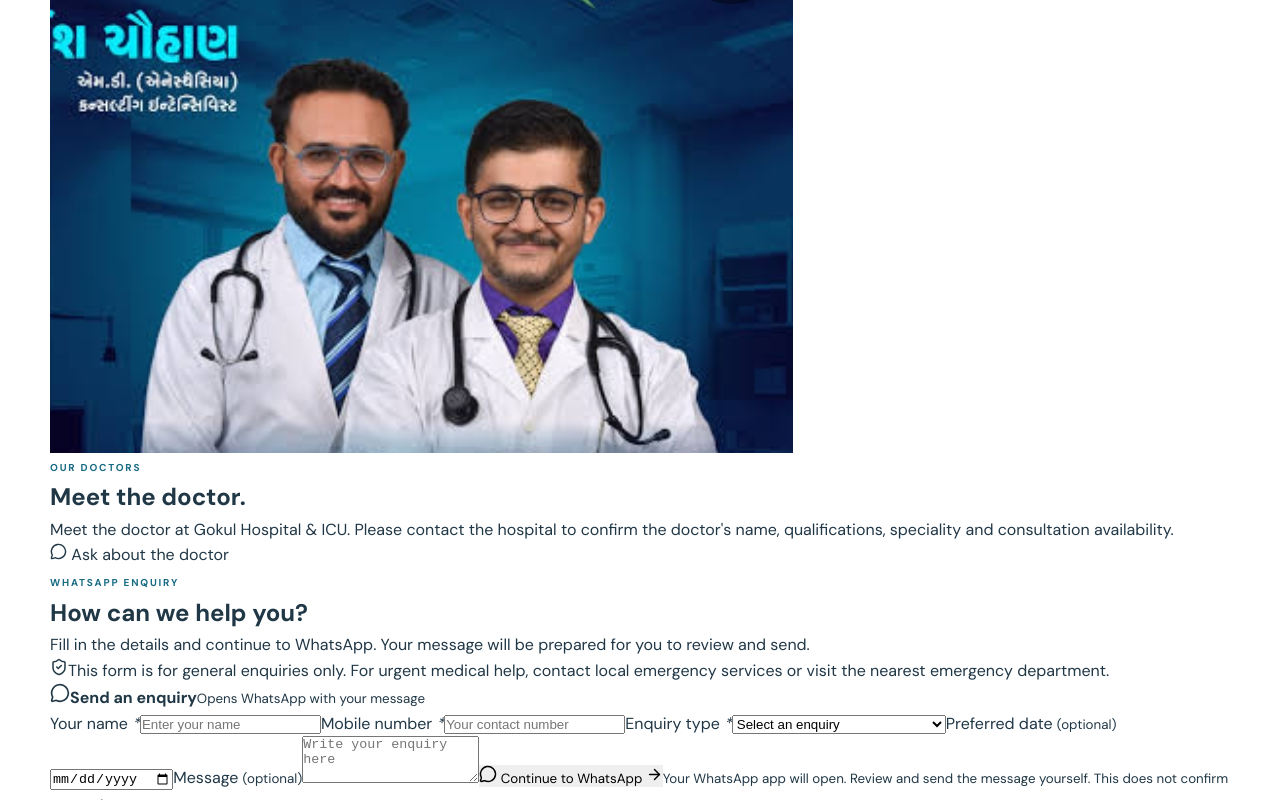
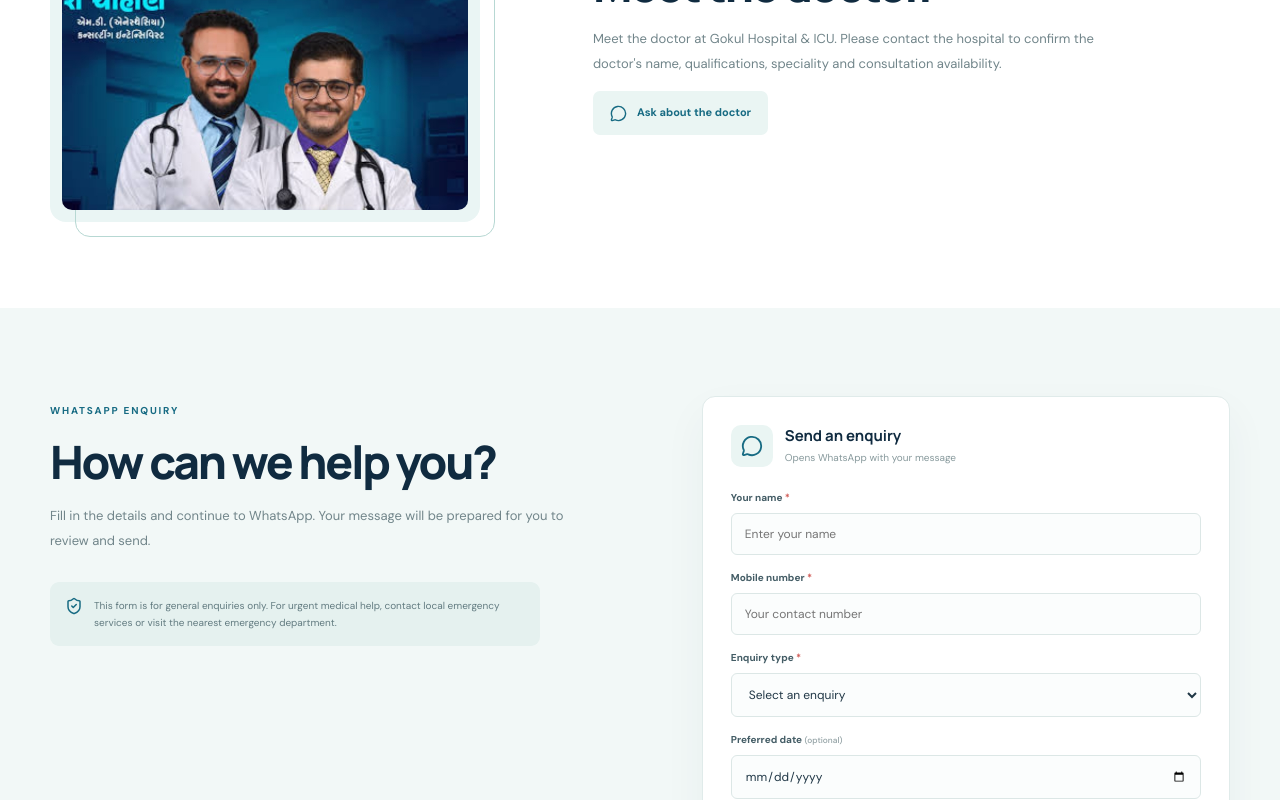
Before and after one commit to kartikgadhiya24-dev/hospital-demo-web, a React (Vite) app: page /gokul-hospital in a window 1280 px wide. Shown: the part 2000-2800 px from the top of the page. Built offline with nearby package versions, Linux system fonts and the light colour scheme.

Commit message:
Style Gokul doctor profile and WhatsApp enquiry form

```diff
--- a/src/pages/HospitalSites.css
+++ b/src/pages/HospitalSites.css
@@ -805,3 +805,35 @@ html{scroll-behavior:smooth}
 .gk-footer{background:#0a202f;color:#fff;padding:30px 0 18px}.gk-footer>.gk-shell:first-child{display:flex;justify-content:space-between;gap:25px}.gk-footer b,.gk-footer span{display:block}.gk-footer b{font:800 12px Manrope;letter-spacing:.06em}.gk-footer span{font-size:10px;color:#9cb1b9;margin-top:7px}.gk-footer .gk-shell>div:last-child{display:flex;gap:20px}.gk-footer a{display:flex;align-items:center;gap:6px;color:#b8d5d4;font-size:10px}.gk-footer p{border-top:1px solid #29414c;margin-top:22px;padding-top:14px;font-size:9px;color:#849da6}
 @media(max-width:850px){.gk-hero-grid{gap:35px}.gk-visual>img{height:360px}.gk-about-grid{gap:45px}.gk-location-grid{gap:35px}}
 @media(max-width:650px){.gk-shell{width:calc(100% - 34px)}.gk-top .gk-shell{height:36px;font-size:8px}.gk-nav{height:70px}.gk-brand b{font-size:12px}.gk-brand small{font-size:7px}.gk-brand>span{width:39px;height:39px}.gk-nav nav{display:none}.gk-call{padding:11px 12px;font-size:10px}.gk-hero{padding:52px 0 58px}.gk-hero-grid{grid-template-columns:1fr;gap:37px}.gk-copy h1{font-size:47px;margin:19px 0}.gk-copy>p{font-size:13px}.gk-actions{display:grid;grid-template-columns:1fr}.gk-rating{margin-top:27px}.gk-visual{padding-left:14px}.gk-visual>img{height:300px}.gk-visual:before{inset:14px 14px 0 0}.gk-facts .gk-shell{grid-template-columns:1fr}.gk-facts .gk-shell>div{border-right:0;border-bottom:1px solid #e1e9e8;padding:12px 0}.gk-facts .gk-shell>div:last-child{border:0}.gk-about,.gk-facilities,.gk-location{padding:60px 0}.gk-about-grid,.gk-location-grid{grid-template-columns:1fr;gap:22px}.gk-about h2,.gk-section-head h2,.gk-location h2{font-size:33px}.gk-section-head{display:block}.gk-section-head>p{margin-top:13px}.gk-cards{grid-template-columns:1fr}.gk-cards article{min-height:0}.gk-contact-inner{display:block}.gk-contact-inner>a{display:inline-flex;margin-top:20px}.gk-footer>.gk-shell:first-child{display:block}.gk-footer .gk-shell>div:last-child{margin-top:18px;flex-wrap:wrap;gap:15px}}
+
+
+/* Gokul doctor profile and WhatsApp enquiry */
+.gokul-site .gk-doctors{padding:86px 0;background:#fff}
+.gokul-site .gk-doctor-grid{display:grid;grid-template-columns:.85fr 1.15fr;gap:72px;align-items:center}
+.gokul-site .gk-doctor-photo{height:390px;max-width:430px;width:100%;padding:12px;background:#eaf5f4;border-radius:16px;position:relative}
+.gokul-site .gk-doctor-photo:before{content:'';position:absolute;inset:25px -15px -15px 25px;border:1px solid #b7d8d3;border-radius:15px;z-index:0}
+.gokul-site .gk-doctor-photo img{position:relative;z-index:1;width:100%;height:100%;object-fit:cover;object-position:center 25%;border-radius:10px;display:block}
+.gokul-site .gk-doctor-copy h2,.gokul-site .gk-enquiry h2{font:800 clamp(32px,4vw,46px)/1.15 Manrope,sans-serif;letter-spacing:-.05em;color:var(--gk-navy);margin:15px 0}
+.gokul-site .gk-doctor-copy p,.gokul-site .gk-enquiry-grid>div>p{font-size:13px;line-height:1.9;color:#71858a;max-width:520px}
+.gokul-site .gk-doctor-link{display:inline-flex;align-items:center;gap:10px;margin-top:15px;padding:13px 17px;border-radius:7px;background:#eaf5f3;color:var(--gk-blue);font-size:11px;font-weight:800}
+.gokul-site .gk-enquiry{padding:88px 0;background:#f2f8f7}
+.gokul-site .gk-enquiry-grid{display:grid;grid-template-columns:1fr .9fr;gap:65px;align-items:start}
+.gokul-site .gk-enquiry-note{display:flex;gap:11px;max-width:490px;margin-top:28px;padding:15px;border-radius:9px;background:#e5f1ef;color:#627b80;font-size:10px;line-height:1.7}
+.gokul-site .gk-enquiry-note svg{flex-shrink:0;color:var(--gk-blue)}
+.gokul-site .gk-enquiry-form{padding:28px;background:#fff;border:1px solid #e0ebea;border-radius:13px;box-shadow:0 18px 45px #16394e0c}
+.gokul-site .gk-enquiry-form-title{display:flex;align-items:center;gap:12px;margin-bottom:23px;color:var(--gk-blue)}
+.gokul-site .gk-enquiry-form-title>svg{width:42px;height:42px;padding:10px;border-radius:10px;background:#eaf5f3}
+.gokul-site .gk-enquiry-form-title b,.gokul-site .gk-enquiry-form-title small{display:block}
+.gokul-site .gk-enquiry-form-title b{font:700 15px Manrope;color:var(--gk-navy)}
+.gokul-site .gk-enquiry-form-title small{font-size:10px;color:#87999c;margin-top:4px}
+.gokul-site .gk-enquiry-form label{display:block;margin:15px 0 7px;font-size:10px;font-weight:800;color:#435c65}
+.gokul-site .gk-enquiry-form label i{font-style:normal;color:#d05a55}
+.gokul-site .gk-enquiry-form label small{font-weight:500;color:#91a0a3}
+.gokul-site .gk-enquiry-form input,.gokul-site .gk-enquiry-form select,.gokul-site .gk-enquiry-form textarea{width:100%;padding:12px 13px;border:1px solid #dce7e6;border-radius:6px;background:#fbfdfd;color:#203746;font:12px 'DM Sans',sans-serif;outline:none}
+.gokul-site .gk-enquiry-form input:focus,.gokul-site .gk-enquiry-form select:focus,.gokul-site .gk-enquiry-form textarea:focus{border-color:var(--gk-teal);box-shadow:0 0 0 3px #48a99d1c}
+.gokul-site .gk-enquiry-form textarea{resize:vertical}
+.gokul-site .gk-enquiry-submit{width:100%;display:flex;align-items:center;justify-content:center;gap:10px;margin-top:20px;padding:15px;border:0;border-radius:7px;background:#176b58;color:white;font-size:11px;font-weight:800;cursor:pointer}
+.gokul-site .gk-enquiry-disclaimer{display:block;margin-top:12px;color:#8a999c;font-size:9px;line-height:1.65;text-align:center}
+.gokul-site .gk-floating-whatsapp{position:fixed;right:23px;bottom:22px;z-index:40;display:flex;align-items:center;gap:9px;padding:13px 17px;border-radius:30px;background:#16845b;color:#fff;box-shadow:0 10px 28px #123c2e3d;font-size:11px;font-weight:800}
+.gokul-site .gk-contact-inner>a{background:#16845b}
+@media(max-width:650px){.gokul-site .gk-doctors{padding:60px 0}.gokul-site .gk-doctor-grid,.gokul-site .gk-enquiry-grid{grid-template-columns:1fr;gap:30px}.gokul-site .gk-doctor-photo{height:330px;max-width:none}.gokul-site .gk-enquiry{padding:60px 0}.gokul-site .gk-enquiry-form{padding:20px}.gokul-site .gk-floating-whatsapp{right:13px;bottom:14px;padding:12px 15px}}
```
